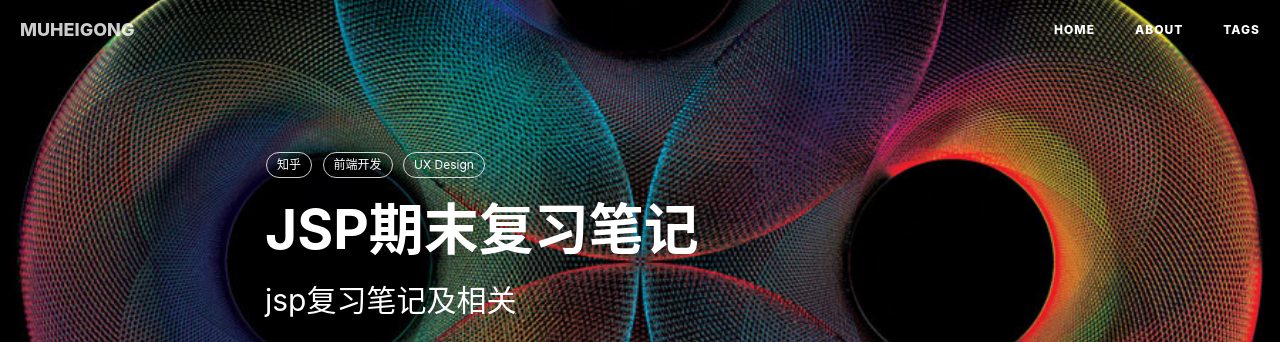
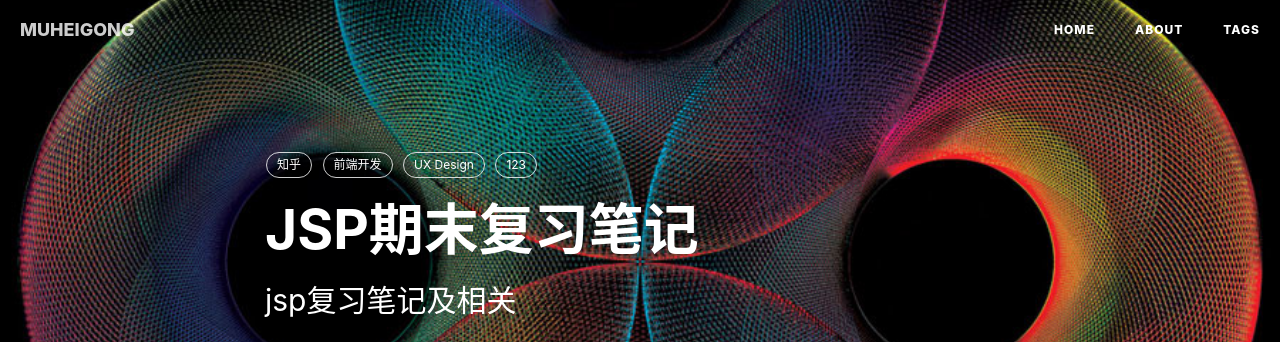
Before and after one commit to MUHEIGONG/muheigong.github.io, a Jekyll site: the page built from _posts/2017-07-01-JSP期末复习笔记.md, in a window 1280 px wide and 900 px high. Shown: the top 342 px of the window. Built offline with Jekyll 4.4.1, drawn with Linux system fonts in a browser that asks for light colours; nearby versions of some CDN libraries; comment, search, counter and statistics services are not loaded.

Commit message:
Update 2017-07-01-JSP期末复习笔记.md

```diff
--- a/_posts/2017-07-01-JSP期末复习笔记.md
+++ b/_posts/2017-07-01-JSP期末复习笔记.md
@@ -10,6 +10,7 @@ tags:
     - 知乎
     - 前端开发
     - UX Design
+    - 123
 ---
 # JSP笔记
 
```
